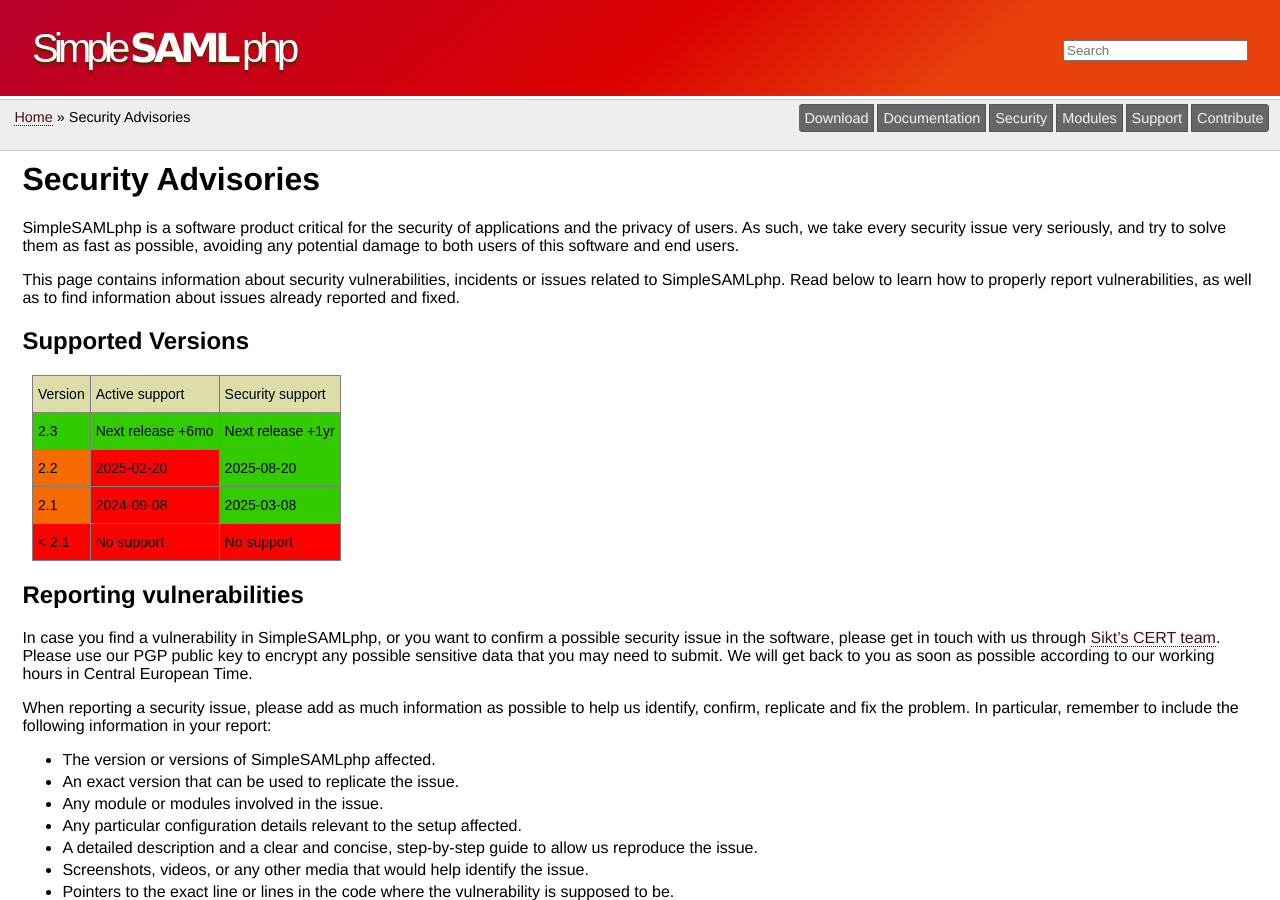
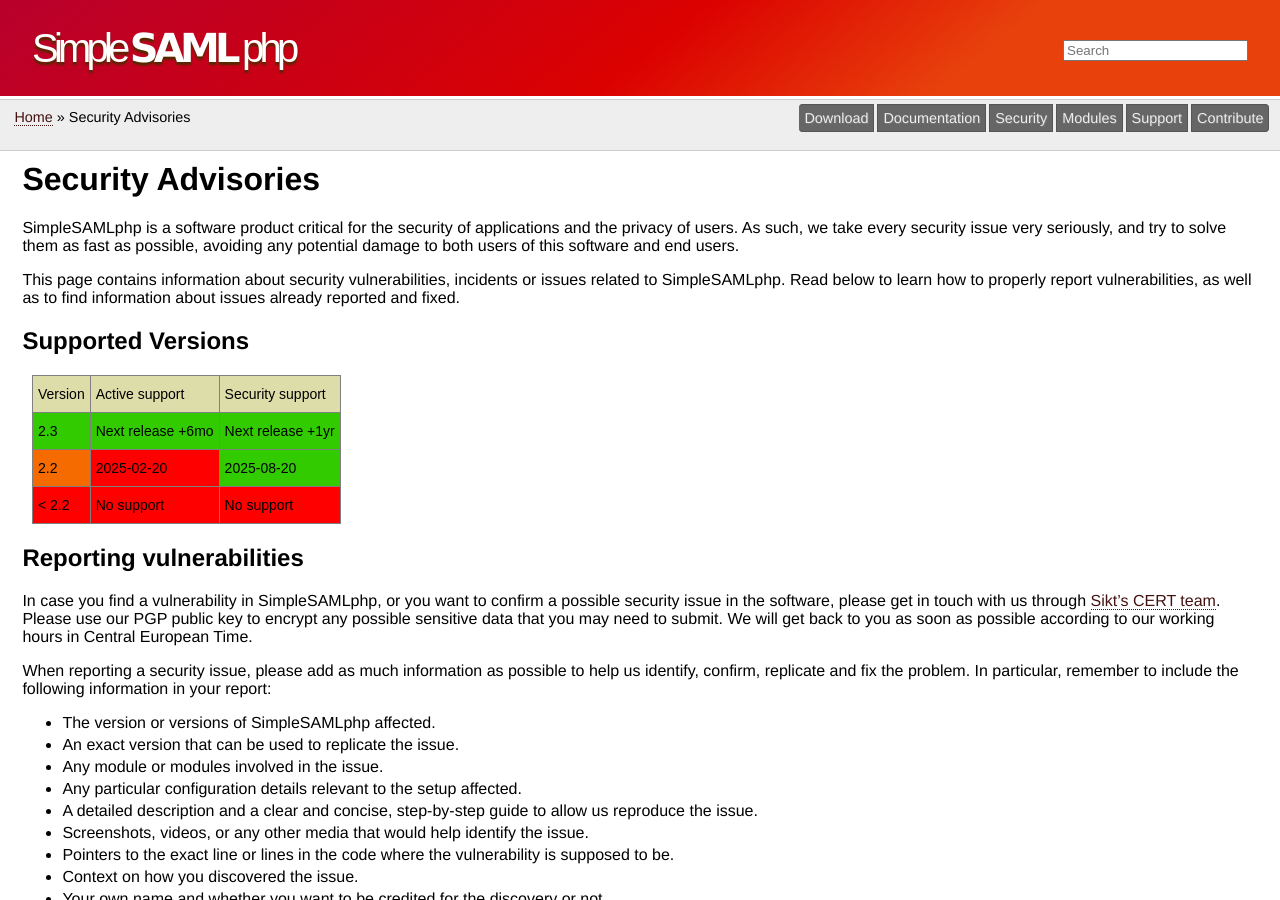
Before and after one commit to simplesamlphp/simplesamlphp.github.io, a Jekyll site: the page built from security/index.md, in a window 1280 px wide and 900 px high. Built offline with Jekyll 4.4.1, drawn with Linux system fonts in a browser that asks for light colours.

Commit message:
Drop support for SSP 2.1
End of security-support was reached

```diff
--- a/security/index.md
+++ b/security/index.md
@@ -33,12 +33,7 @@
     <td class="tg-d52n">2025-08-20</td>
   </tr>
   <tr>
-    <td class="tg-3wb8">2.1</td>
-    <td class="tg-tw5s">2024-09-08</td>
-    <td class="tg-d52n">2025-03-08</td>
-  </tr>
-  <tr>
-    <td class="tg-tw5s">&lt; 2.1</td>
+    <td class="tg-tw5s">&lt; 2.2</td>
     <td class="tg-tw5s">No support</td>
     <td class="tg-tw5s">No support</td>
   </tr>
```
